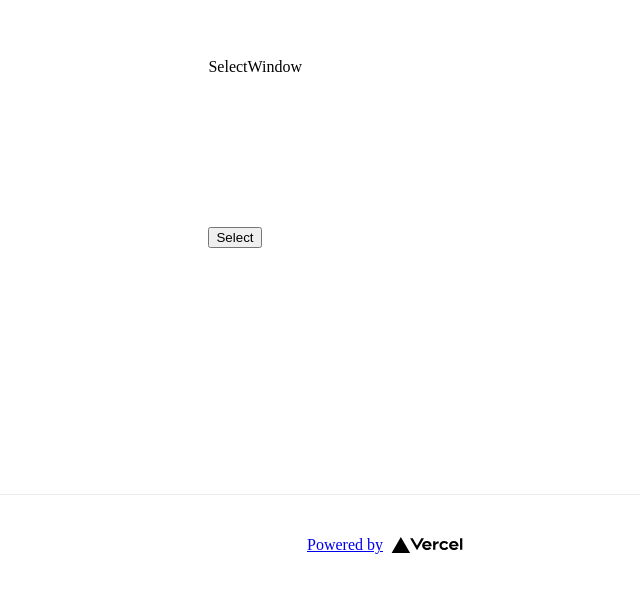
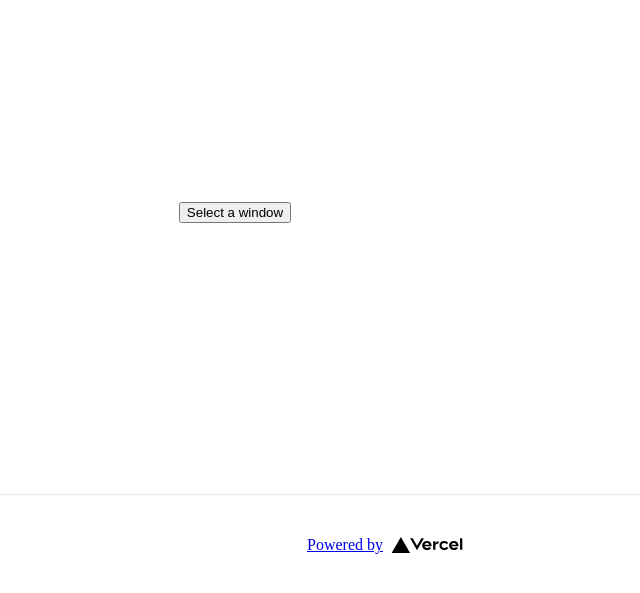
Before and after one commit to ekunish/famima, a Next.js app: page / in a window 1280 px wide. Shown: the part 213-806 px from the top of the page, without its empty margins (255-895 px from the left). Built offline with nearby package versions, Linux system fonts and the light colour scheme.

Commit message:
rename button

```diff
--- a/components/organisms/SelectWindow.tsx
+++ b/components/organisms/SelectWindow.tsx
@@ -87,8 +87,7 @@ const SelectWindow: React.FC = () => {
 
   return (
     <div className="pt-24">
-      <p>SelectWindow</p>
-      <Button onClick={() => callGetDisplayMedia()}>Select</Button>
+      <Button onClick={() => callGetDisplayMedia()}>Select a window</Button>
       <video ref={videoRef} id="windowVideo" autoPlay playsInline muted />
     </div>
   )
```
